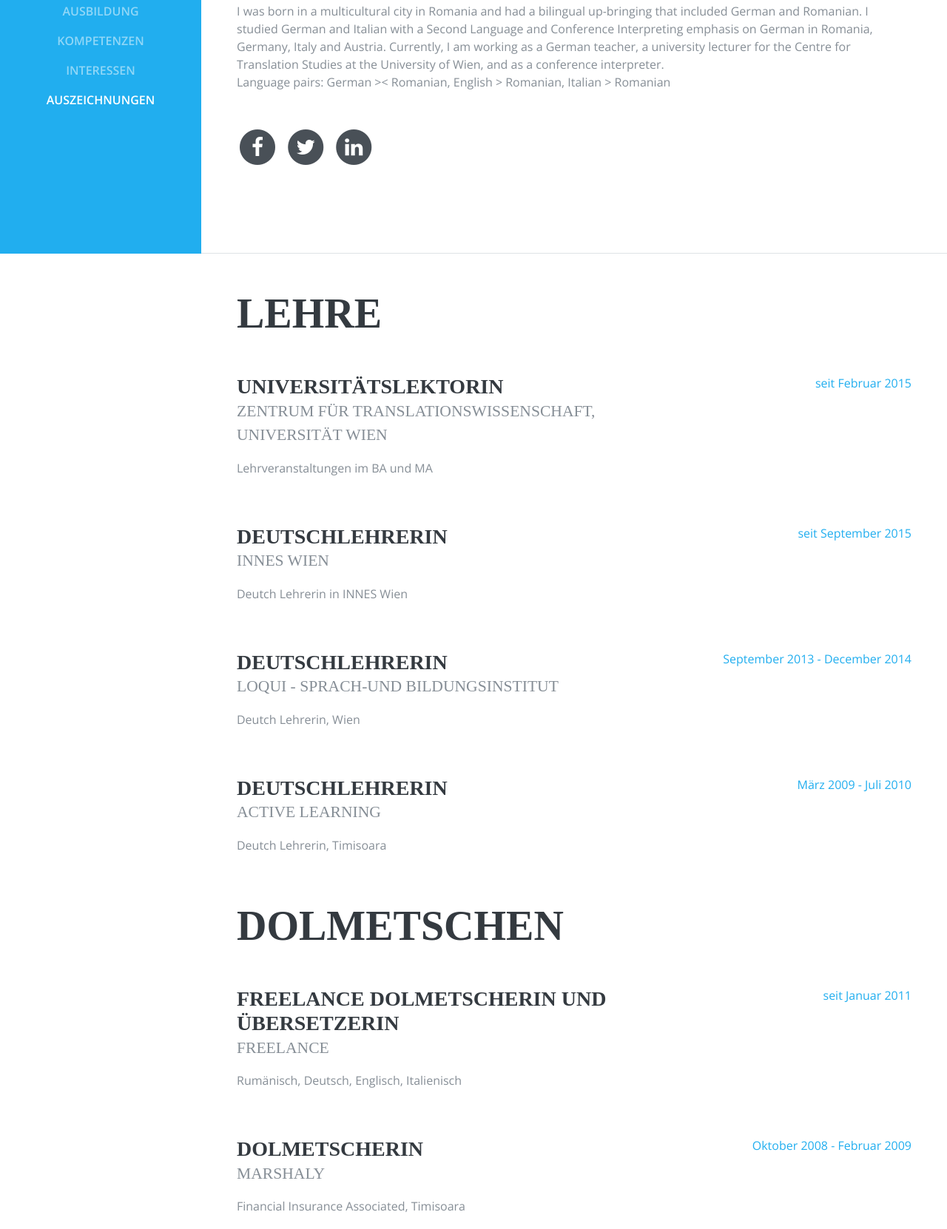
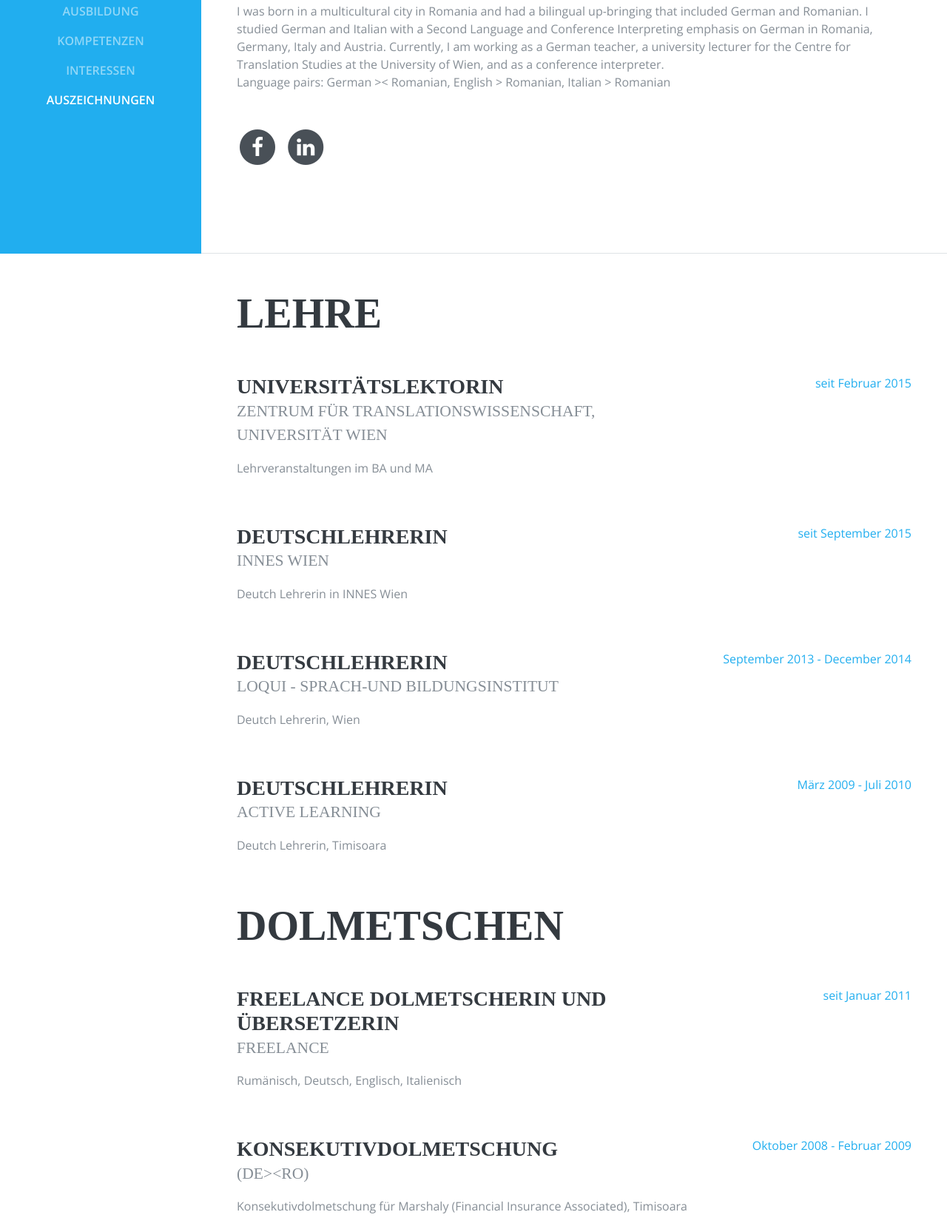
Before and after one commit to jankovicgd/cinziaCV, a website: page index.html in a window 1280 px wide. Shown: the part 457-2119 px from the top of the page at 74% size. Drawn offline with nearby package versions, Linux system fonts and the light colour scheme; a web font is replaced by a local one.

Commit message:
cincia changes 1.1

```diff
--- a/index.html
+++ b/index.html
@@ -78,18 +78,10 @@
           </p>
           <ul class="list-inline list-social-icons mb-0">
             <li class="list-inline-item">
-              <a href="#">
+              <a href="https://www.facebook.com/cinzia.carmina">
                 <span class="fa-stack fa-lg">
                   <i class="fa fa-circle fa-stack-2x"></i>
                   <i class="fa fa-facebook fa-stack-1x fa-inverse"></i>
-                </span>
-              </a>
-            </li>
-            <li class="list-inline-item">
-              <a href="#">
-                <span class="fa-stack fa-lg">
-                  <i class="fa fa-circle fa-stack-2x"></i>
-                  <i class="fa fa-twitter fa-stack-1x fa-inverse"></i>
                 </span>
               </a>
             </li>
@@ -170,9 +162,9 @@
 
           <div class="resume-item d-flex flex-column flex-md-row mb-5">
             <div class="resume-content mr-auto">
-              <h3 class="mb-0">Dolmetscherin</h3>
-              <div class="subheading mb-3">Marshaly</div>
-              <p>Financial Insurance Associated, Timisoara</p>
+              <h3 class="mb-0">Konsekutivdolmetschung</h3>
+              <div class="subheading mb-3">(DE>&#60;RO)</div>
+              <p>Konsekutivdolmetschung für Marshaly (Financial Insurance Associated), Timisoara</p>
             </div>
             <div class="resume-date text-md-right">
               <span class="text-primary">Oktober 2008 - Februar 2009</span>
@@ -482,7 +474,7 @@
       <section class="resume-section p-3 p-lg-5 d-flex flex-column" id="interests">
         <div class="my-auto">
           <h2 class="mb-5">Interessen</h2>
-          <p>My areas of interest regarding language training involve group dynamics, autonomous learning, literature and music, empathy, Austrian culture, and having fun with the learning and teaching process.</p>
+          <p>Dolmetschdidaktik, Übersetzungsdidaktik, Feedback und Evaluierung, Didaktik des Deutschen als Fremd- und Zweitsprache, Kultur- und Literaturwissenschaft.</p>
         </div>
       </section>
 
@@ -492,7 +484,7 @@
           <ul class="fa-ul mb-0">
             <li>
               <i class="fa-li fa fa-trophy text-warning"></i>
-              Licensed TELC examiner for German A1, A2, B1 and B2 - telcGmbH</li>
+              TELC-Prüferin für Deutsch A1, A2, B1 und B2</li>
           </ul>
         </div>
       </section>
```
